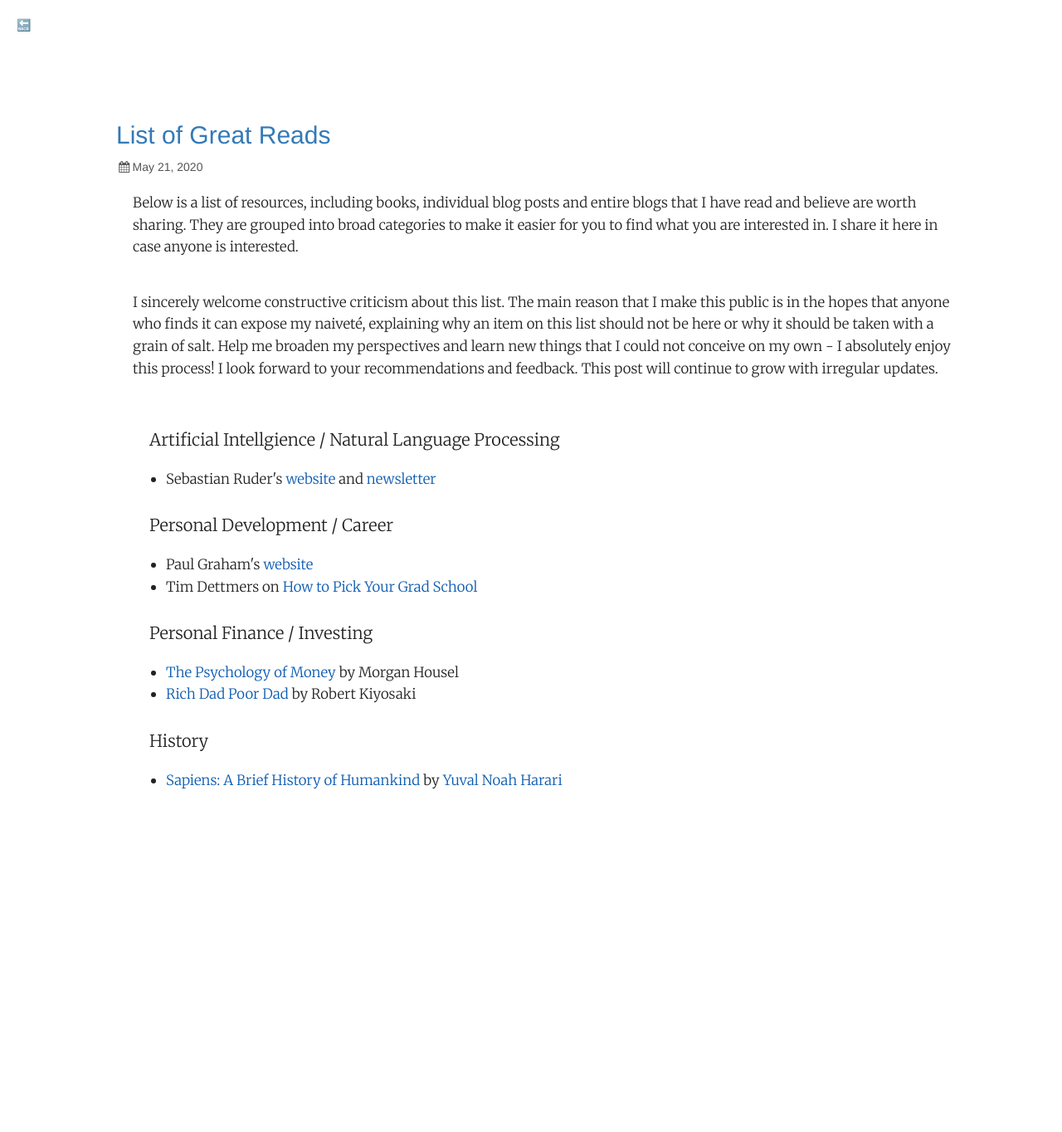
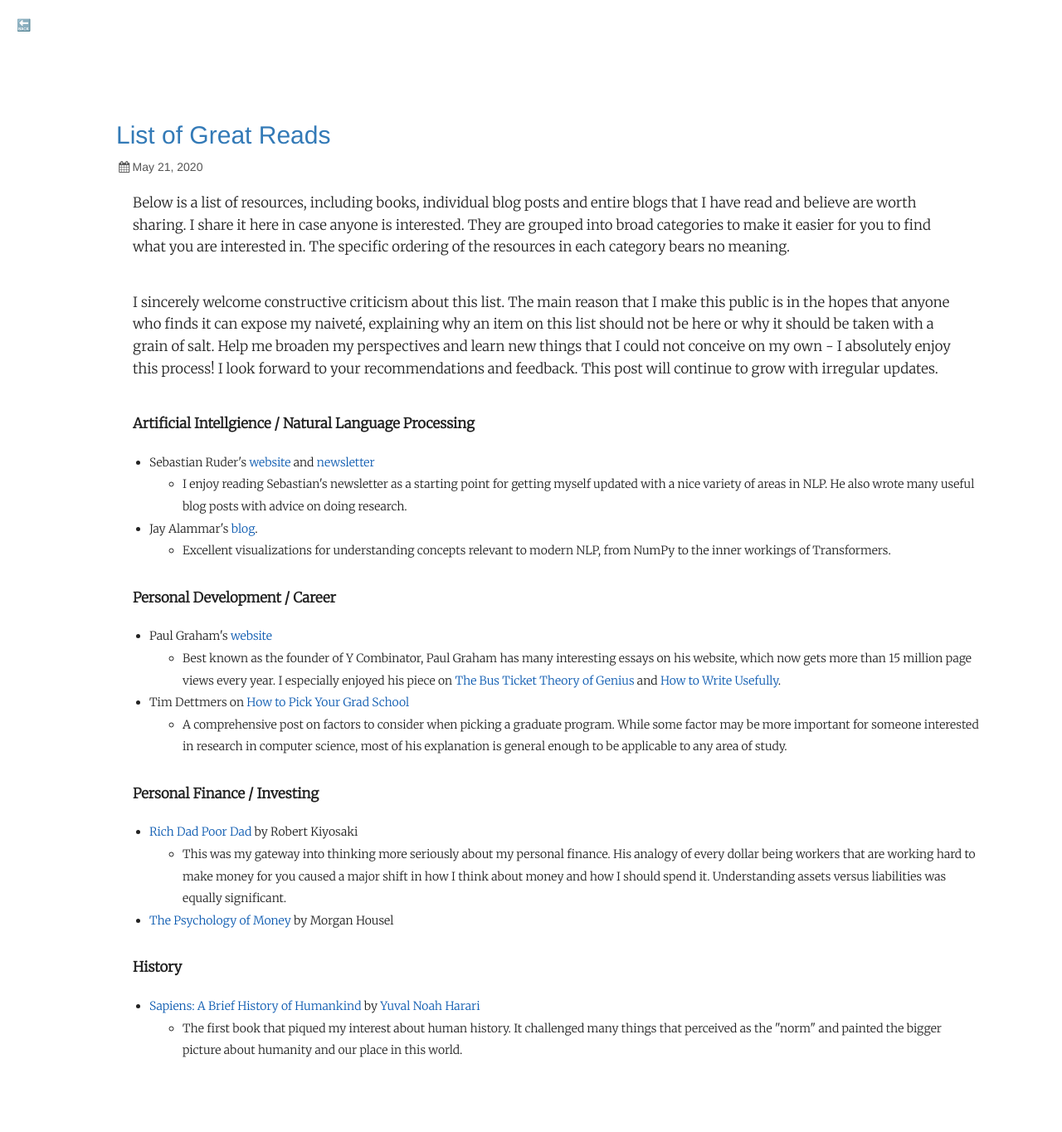
Before and after one commit to wise-east/wise-east.github.io, a Jekyll site: the page built from _recreation/2020-04-26-great-reads.html, in a window 1280 px wide. Shown: the whole page at 83% size. Built offline with Jekyll 4.4.1, drawn with Linux system fonts in a browser that asks for light colours; comment, search, counter and statistics services are not loaded; before the commit the page ends 1068 px from its top, so only the background shows below that.

Commit message:
update reads

```diff
--- a/_recreation/2020-04-26-great-reads.html
+++ b/_recreation/2020-04-26-great-reads.html
@@ -5,57 +5,78 @@ date:   2020-05-21 16:59:36 +0530
 ---
 
 <div>
-    Below is a list of resources, including books, individual blog posts and entire blogs that I have read and believe are worth sharing. They are grouped into broad categories to make it easier for you to find what you are interested in. I share it here in case anyone is interested.
+    Below is a list of resources, including books, individual blog posts and entire blogs that I have read and believe are worth sharing. I share it here in case anyone is interested. They are grouped into broad categories to make it easier for you to find what you are interested in. The specific ordering of the resources in each category bears no meaning.
 </div>
 
 <div>
     I sincerely welcome constructive criticism about this list. The main reason that I make this public is in the hopes that anyone who finds it can expose my naiveté, explaining why an item on this list should not be here or why it should be taken with a grain of salt. Help me broaden my perspectives and learn new things that I could not conceive on my own - I absolutely enjoy this process! I look forward to your recommendations and feedback. This post will continue to grow with irregular updates.
 </div>
 
+
+
 <div>
-
-    <div> Artificial Intellgience / Natural Language Processing</div>
+    <strong> Artificial Intellgience / Natural Language Processing </strong>
+</div>
 <ul>
     <li>
-            Sebastian Ruder's <a href="https://ruder.io">website</a> and <a href="http://newsletter.ruder.io/">newsletter</a>
+        Sebastian Ruder's <a target="_blank" href="https://ruder.io">website</a> and <a target="_blank" href="http://newsletter.ruder.io/">newsletter</a>
+        <ul>
+            <li>I enjoy reading Sebastian's newsletter as a starting point for getting myself updated with a nice variety of areas in NLP. He also wrote many useful blog posts with advice on doing research.</li>
+        </ul>
+    </li>
+    <li>
+        Jay Alammar's <a target="_blank" href="http://jalammar.github.io/">blog</a>.
+        <ul>
+            <li>
+                Excellent visualizations for understanding concepts relevant to modern NLP, from NumPy to the inner workings of Transformers.
+            </li>
+        </ul>
     </li>
 </ul>
 
-    <div> Personal Development / Career </div>
+<div>
+    <strong> Personal Development / Career</strong>
+</div>
 <ul>
     <li>
-            Paul Graham's <a href="http://paulgraham.com/" target="_blank">website</a>
-            <!-- <ul>
-                <li>Overall</li>
-            </ul> -->
+        Paul Graham's <a target="_blank" href="http://paulgraham.com/">website</a>
+        <ul>
+            <li>Best known as the founder of Y Combinator, Paul Graham has many interesting essays on his website, which now gets more than 15 million page views every year. I especially enjoyed his piece on <a target="_blank" href="http://paulgraham.com/genius.html" >The Bus Ticket Theory of Genius</a> and <a target="_blank" href="http://paulgraham.com/useful.html">How to Write Usefully</a>.</li>
+        </ul>
     </li>
 
     <li>
-            Tim Dettmers on <a href="https://timdettmers.com/2020/03/10/how-to-pick-your-grad-school/">  How to Pick Your Grad School </a>
+        Tim Dettmers on <a target="_blank" href="https://timdettmers.com/2020/03/10/how-to-pick-your-grad-school/">How to Pick Your Grad School </a>
+        <ul>
+            <li>A comprehensive post on factors to consider when picking a graduate program. While some factor may be more important for someone interested in research in computer science, most of his explanation is general enough to be applicable to any area of study.</li>
+        </ul>
     </li>
 
 
 </ul>
 
 <div>
-        Personal Finance / Investing
+    <strong> Personal Finance / Investing </strong>
 </div>
 <ul>
-        <li>
-            <a href="https://www.collaborativefund.com/blog/the-psychology-of-money/"> The Psychology of Money </a> by Morgan Housel
-        </li>
 
     <li>
-            <a href="https://www.amazon.com/gp/product/1612680194/ref=as_li_tl?ie=UTF8&camp=1789&creative=9325&creativeASIN=1612680194&linkCode=as2&tag=doij790790-20&linkId=4cbf040efbb6318d07ce5cd676d90579">Rich Dad Poor Dad</a> by Robert Kiyosaki
+        <a target="_blank" href="https://www.amazon.com/gp/product/1612680194/ref=as_li_tl?ie=UTF8&camp=1789&creative=9325&creativeASIN=1612680194&linkCode=as2&tag=doij790790-20&linkId=4cbf040efbb6318d07ce5cd676d90579">Rich Dad Poor Dad</a> by Robert Kiyosaki
+        <ul>
+            <li>This was my gateway into thinking more seriously about my personal finance. His analogy of every dollar being workers that are working hard to make money for you caused a major shift in how I think about money and how I should spend it. Understanding assets versus liabilities was equally significant.</li>
+        </ul>
+    </li>
+    <li>
+        <a target="_blank" href="https://www.collaborativefund.com/blog/the-psychology-of-money/"> The Psychology of Money </a> by Morgan Housel
     </li>
 </ul>
 
 <div>
-        History
+    <strong> History </strong>
 </div>
 <ul>
-        <li> <a target="_blank" href="https://www.amazon.com/gp/product/0062316117/ref=as_li_tl?ie=UTF8&camp=1789&creative=9325&creativeASIN=0062316117&linkCode=as2&tag=doij790790-20&linkId=015a4c3e3a1f2355f885cc10abdb18c1">Sapiens: A Brief History of Humankind</a> by <a href="https://www.ynharari.com/about/">Yuval Noah Harari</a> </li>
+    <li> <a target="_blank" href="https://www.amazon.com/gp/product/0062316117/ref=as_li_tl?ie=UTF8&camp=1789&creative=9325&creativeASIN=0062316117&linkCode=as2&tag=doij790790-20&linkId=015a4c3e3a1f2355f885cc10abdb18c1">Sapiens: A Brief History of Humankind</a> by <a target="_blank" href="https://www.ynharari.com/about/">Yuval Noah Harari</a> </li>
+    <ul>
+        <li>The first book that piqued my interest about human history. It challenged many things that perceived as the "norm" and painted the bigger picture about humanity and our place in this world.</li>
     </ul>
-
-
-</div>
+</ul>
```
Lines whose indentation alone changed are shown as unchanged.
